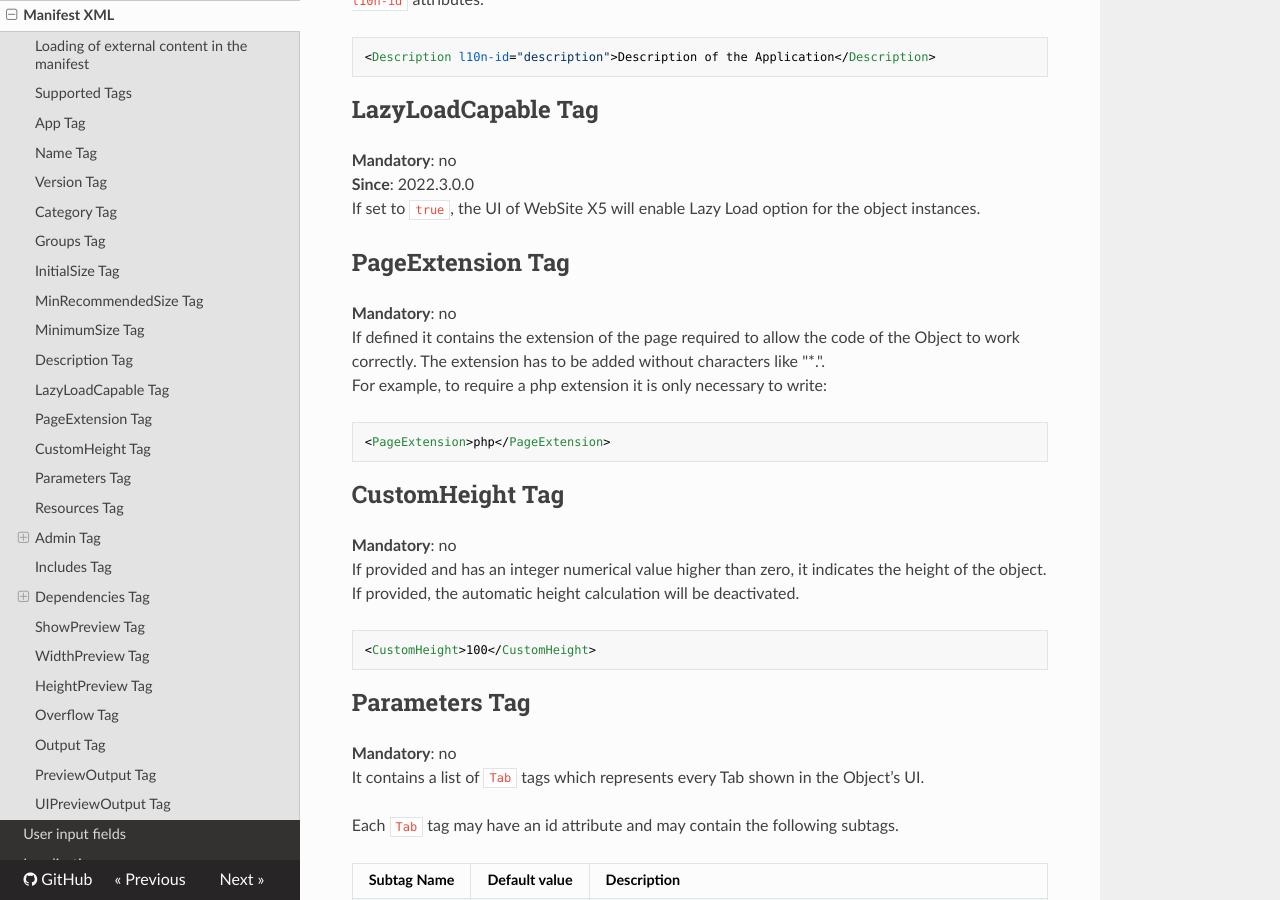
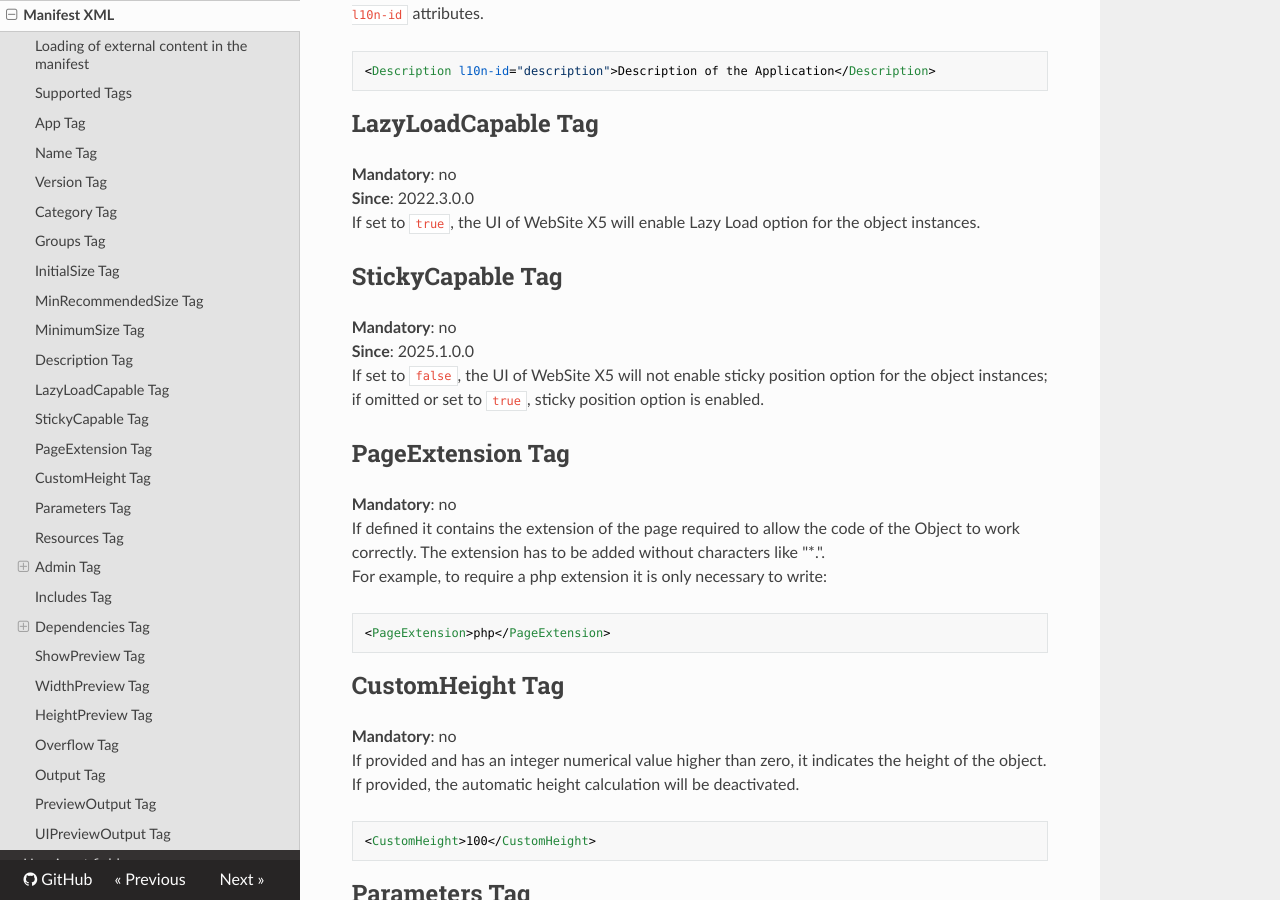
Before and after one commit to WebSiteX5/wsx5-developers-guide, an MkDocs documentation site: the page built from docs/optional-objects/manifest-xml.md, in a window 1280 px wide and 900 px high, scrolled down 2880 px. Built offline with MkDocs 1.6.1, drawn with Linux system fonts in a browser that asks for light colours; nearby versions of some CDN libraries; some of the changed text lies outside the part shown.

Commit message:
Add "StickyCapable" tag in pluginapp manifest to enable sticky position option in W5

```diff
--- a/docs/optional-objects/manifest-xml.md
+++ b/docs/optional-objects/manifest-xml.md
@@ -16,6 +16,7 @@ Here's how a manifest.xml looks like:
     <RecommendedMinSize>100,100</RecommendedMinSize>
     <Description l10n-id="description">Add a "Hello World!" to your page.</Description>
     <LazyLoadCapable>false</LazyLoadCapable>
+    <StickyCapable>false</StickyCapable>
     <!-- Here we define some cosmetics -->
     <Overflow>false</Overflow>
     <ShowPreview>true</ShowPreview>
@@ -141,6 +142,12 @@ It contains the description of the application. It can be localized with the `l1
 **Mandatory**: no
 **Since**: 2022.3.0.0
 If set to `true`, the UI of WebSite X5 will enable Lazy Load option for the object instances.
+
+## StickyCapable Tag
+
+**Mandatory**: no
+**Since**: 2025.1.0.0
+If set to `false`, the UI of WebSite X5 will not enable sticky position option for the object instances; if omitted or set to `true`, sticky position option is enabled.
 
 ## PageExtension Tag
 
```
